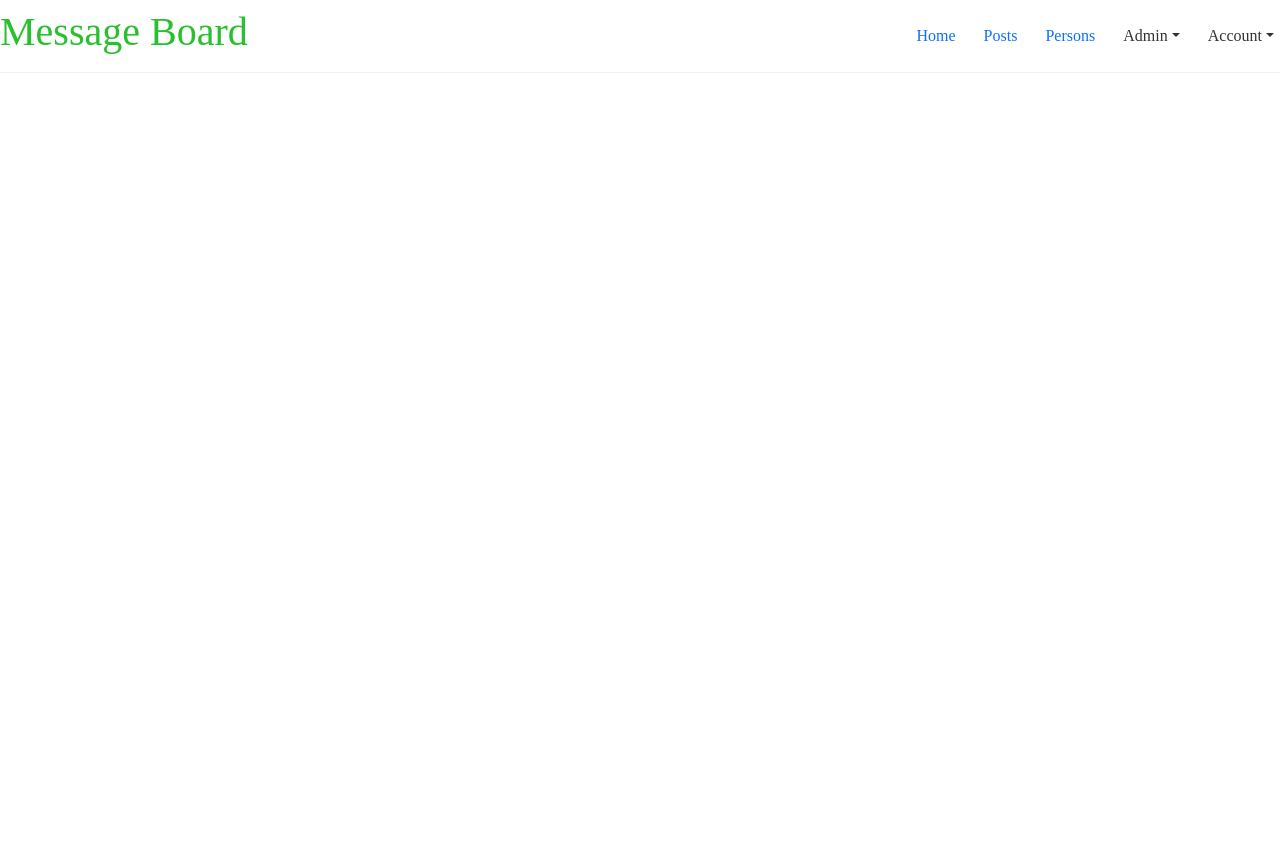
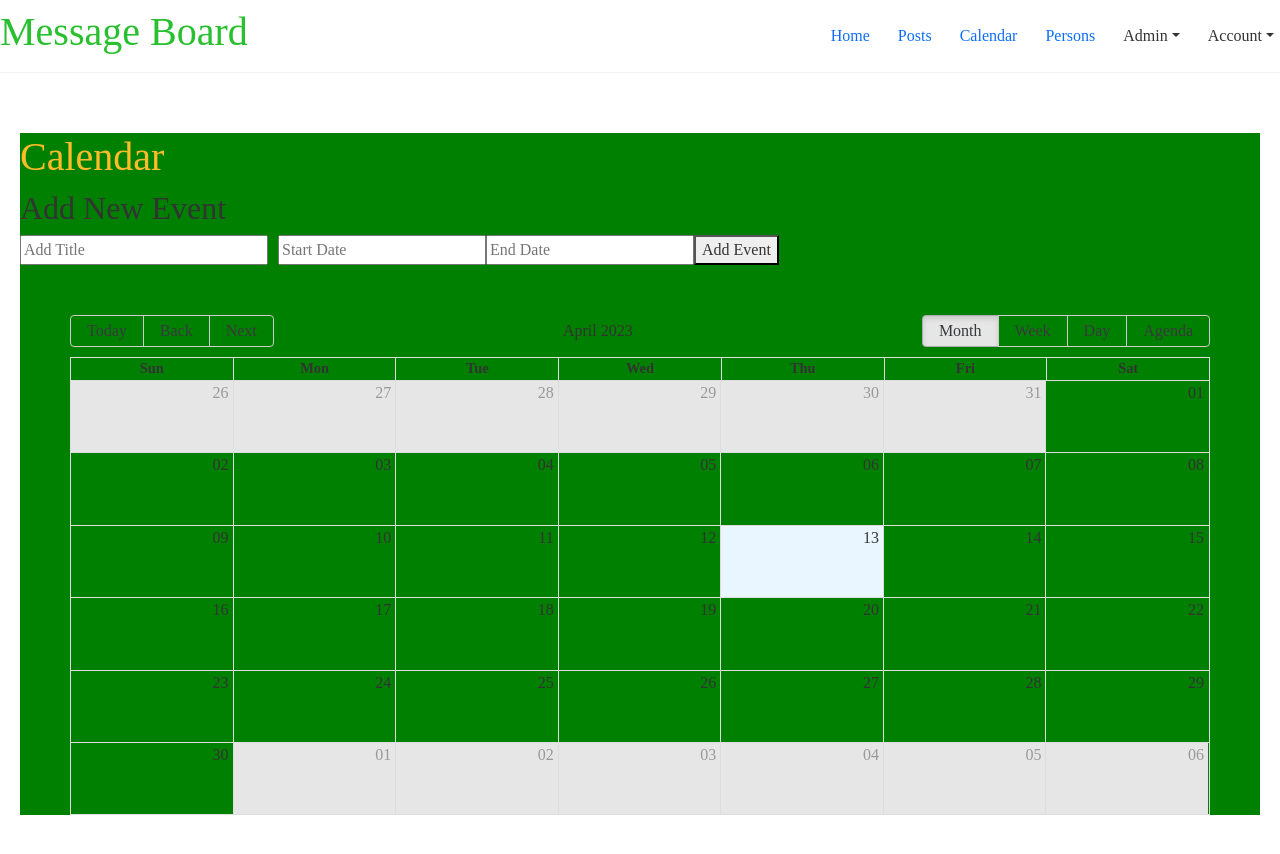
Before and after one commit to jakeformico/MessageBoard, a React (Create React App) app in the folder frontend/: page /calendar in a window 1280 px wide. Shown: the top 854 px of the page. Before the commit the page ends 800 px from the top, so only its background shows below. Built offline with nearby package versions, Linux system fonts and the light colour scheme; no server answers.

Commit message:
Added calendar.

```diff
--- a/frontend/package.json
+++ b/frontend/package.json
@@ -10,9 +10,13 @@
     "bootstrap": "^5.2.3",
     "date-fns": "^2.29.3",
     "mdb-react-ui-kit": "^6.0.0",
+    "moment": "^2.29.4",
     "react": "^18.2.0",
+    "react-big-calendar": "^1.6.9",
     "react-bootstrap": "^2.7.2",
+    "react-datepicker": "^4.11.0",
     "react-dom": "^18.2.0",
+    "react-moment": "^1.1.3",
     "react-router-dom": "^6.9.0",
     "react-scripts": "5.0.1",
     "styled-components": "^5.3.9",
--- a/frontend/src/App.css
+++ b/frontend/src/App.css
@@ -93,3 +93,13 @@
 .slideshowDot.active {
   background-color: #008000;
 }
+
+.calendar {
+  background-color: #008000;
+  color: #FFBB28
+}
+
+.calendarTitle {
+  background-color: #008000;
+  color: #FFBB28
+}
--- a/frontend/src/App.js
+++ b/frontend/src/App.js
@@ -14,6 +14,7 @@ import Login from './components/security/Login';
 import Logout from './components/security/Logout';
 import Register from './components/security/Register';
 import Feed2 from './components/feed/Feed2';
+import Calendar from './components/calendar/Calendar';
 function App() {
 
   return (
@@ -22,7 +23,6 @@ function App() {
         <Navbar />
         <div className="content">
           <Routes>
-
             <Route exact path="/" element={<Home/>} />
             <Route path="/login" element={<Login/>} />
             <Route path="/logout" element={<Logout/>} />
@@ -33,6 +33,7 @@ function App() {
             <Route path="/denialreports" element={<DenialReportList/>} />
             <Route path="/persons" element={<PersonPage/>} />
             <Route path="/feed" element={<Feed2/>} />
+            <Route path="/calendar" element={<Calendar/>} />
           </Routes>
         </div>
       </div>
--- a/frontend/src/components/Navbar.js
+++ b/frontend/src/components/Navbar.js
@@ -9,7 +9,7 @@ const Navbar = () => {
       <div className="links">
         <Link to="/">Home</Link>
         <Link to="/posts">Posts</Link>
-
+        <Link to="/calendar">Calendar</Link>
         <Link to="/persons">Persons</Link>
         <div>
         <Dropdown as={NavItem}>
--- /dev/null
+++ b/frontend/src/components/calendar/Calendar.js
@@ -0,0 +1,106 @@
+import format from "date-fns/format";
+import getDay from "date-fns/getDay";
+import parse from "date-fns/parse";
+import startOfWeek from "date-fns/startOfWeek";
+import { Calendar, dateFnsLocalizer } from "react-big-calendar";
+import "react-big-calendar/lib/css/react-big-calendar.css";
+import DatePicker from "react-datepicker";
+import "react-datepicker/dist/react-datepicker.css";
+import api from '../../api/axiosConfig';
+import {useState, useEffect} from 'react';
+// import "./App.css";
+
+const locales = {
+    "en-US": require("date-fns/locale/en-US"),
+};
+const localizer = dateFnsLocalizer({
+    format,
+    parse,
+    startOfWeek,
+    getDay,
+    locales,
+});
+
+const events = [
+    {
+        title: "Baylor vs Wyoming",
+        allDay: true,
+        start: new Date(2023, 4, 15),
+        end: new Date(2023, 4, 17),
+    },
+];
+
+function CalendarApp() {
+
+    const [contentList, setFeed] = useState([]);
+
+    const getFeed = async () =>{
+    try{
+        const response = await api.get("/feed");
+        console.log(response.data);
+        setFeed(response.data[0].contentList);
+        }
+    catch(err)
+        {
+        console.log(err);
+        }
+    }
+
+    useEffect(() => {
+    //Uses react hhooks to make HTTP request
+    getFeed();
+
+    },[])
+
+    console.log(contentList);
+    const [newEvent, setNewEvent] = useState({ title: "", start: "", end: "" });
+    const [allEvents, setAllEvents] = useState(events);
+
+    function handleAddEvent() {
+
+        for (let i=0; i<events; i++){
+
+            const d1 = new Date(allEvents[i].start);
+            const d2 = new Date(newEvent.start);
+            const d3 = new Date(allEvents[i].end);
+            const d4 = new Date(newEvent.end);
+      /*
+          console.log(d1 <= d2);
+          console.log(d2 <= d3);
+          console.log(d1 <= d4);
+          console.log(d4 <= d3);
+            */
+
+             if (
+              ( (d1  <= d2) && (d2 <= d3) ) || ( (d1  <= d4) &&
+                (d4 <= d3) )
+              )
+            {
+                alert("CLASH");
+                break;
+             }
+
+        }
+
+
+        setAllEvents([...allEvents, newEvent]);
+    }
+
+    return (
+        <div className="calendar">
+            <h1 className="calendarTitle">Calendar</h1>
+            <h2 className="calendarTitle2"> Add New Event</h2>
+            <div>
+                <input type="text" placeholder="Add Title" style={{ width: "20%", marginRight: "10px" }} value={newEvent.title} onChange={(e) => setNewEvent({ ...newEvent, title: e.target.value })} />
+                <DatePicker placeholderText="Start Date" style={{ marginRight: "10px" }} selected={newEvent.start} onChange={(start) => setNewEvent({ ...newEvent, start })} />
+                <DatePicker placeholderText="End Date" selected={newEvent.end} onChange={(end) => setNewEvent({ ...newEvent, end })} />
+                <button stlye={{ marginTop: "10px" }} onClick={handleAddEvent}>
+                    Add Event
+                </button>
+            </div>
+            <Calendar localizer={localizer} events={allEvents} startAccessor="start" endAccessor="end" style={{ height: 500, margin: "50px" }} />
+        </div>
+    );
+}
+
+export default CalendarApp;
--- a/frontend/src/index.css
+++ b/frontend/src/index.css
@@ -63,6 +63,16 @@ code {
   padding: 20px;
 
 
+}
+
+.calendar {
+  background-color: #008000;
+  color: #FFBB28
+}
+
+.calendarTitle {
+  background-color: #008000;
+  color: #FFBB28
 }
 
 
```
Also changed, not shown: 1 other file (tests, documents, lock files or other folders).
